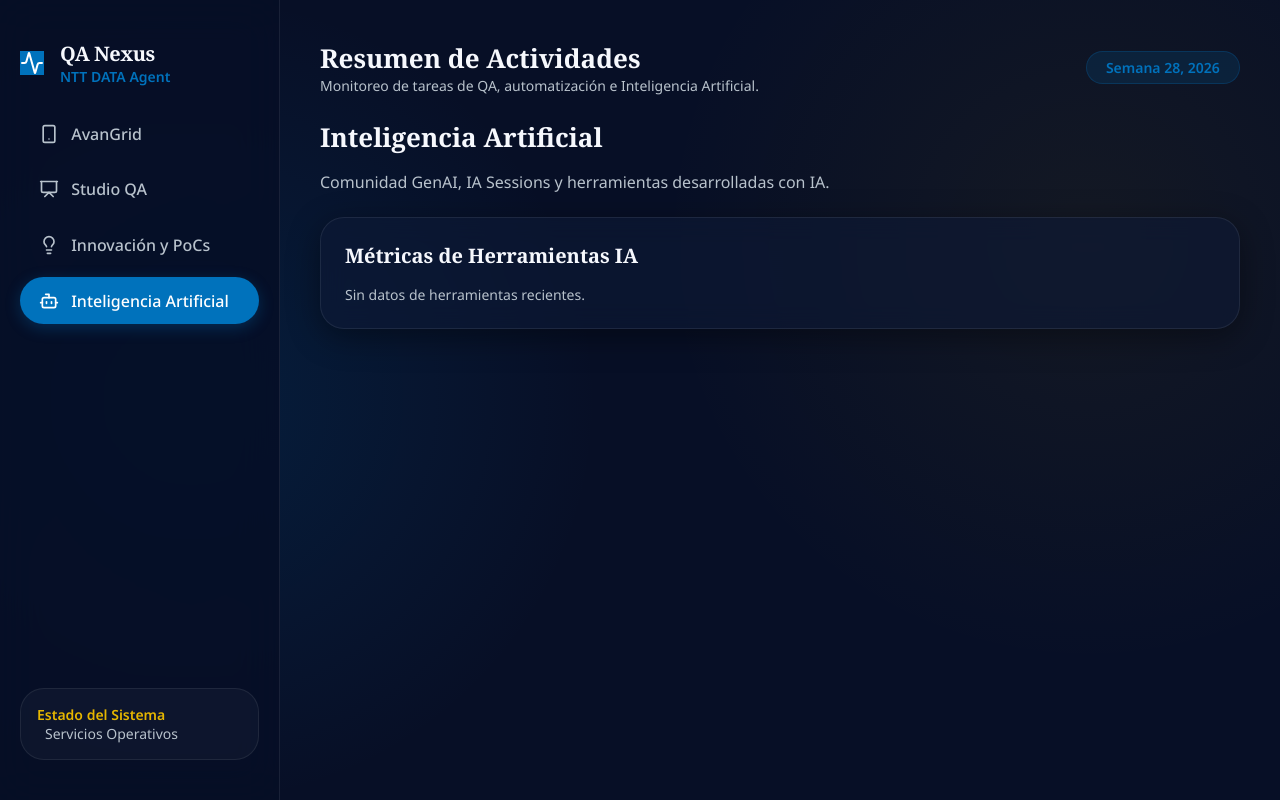
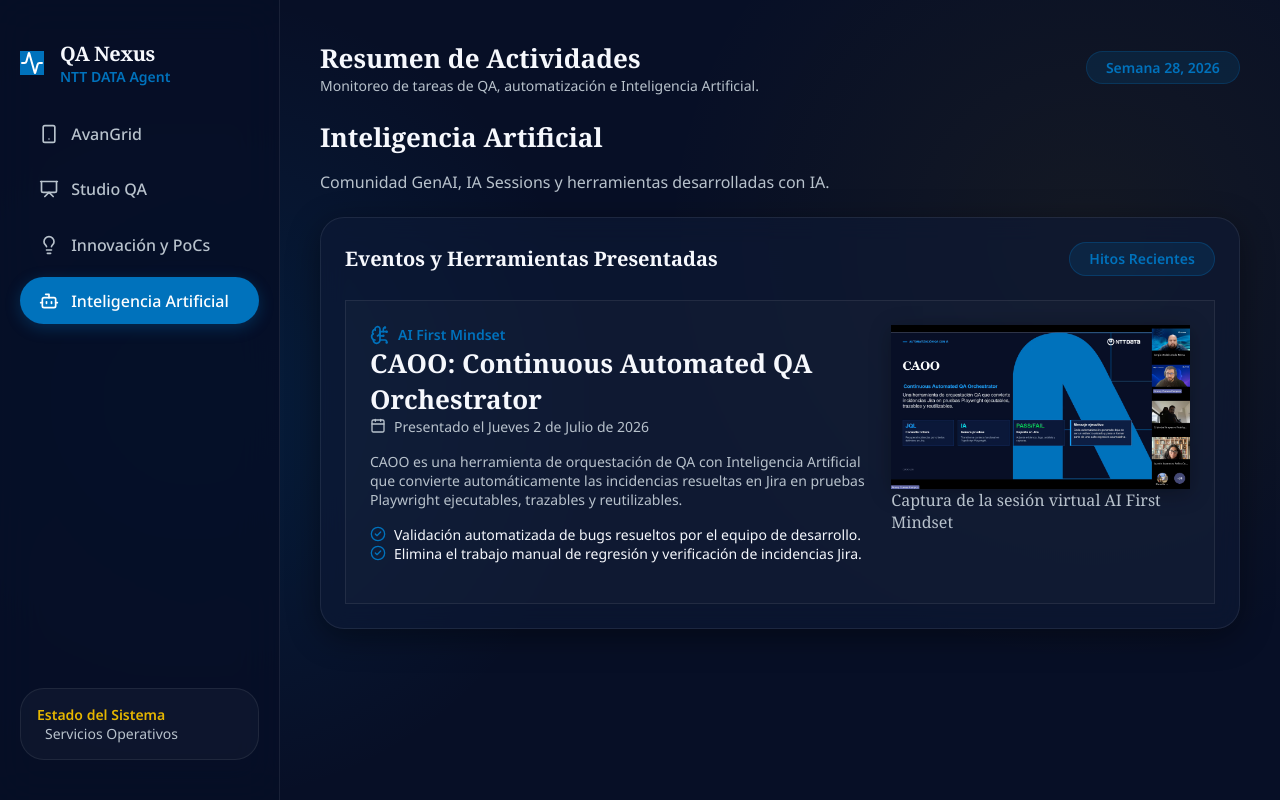
Before and after one commit to TuxMarley/dashboard, a React (Vite) app: page /ia in a window 1280 px wide. Built offline with nearby package versions, Linux system fonts and the light colour scheme.

Commit message:
feat(ia): add CAOO presentation event and screenshot in public folder

```diff
--- a/src/pages/InteligenciaArtificial.jsx
+++ b/src/pages/InteligenciaArtificial.jsx
@@ -1,4 +1,5 @@
 import React from 'react';
+import { Calendar, BrainCircuit, CheckCircle2, Presentation, ShieldAlert } from 'lucide-react';
 
 const InteligenciaArtificial = () => {
   return (
@@ -6,10 +7,66 @@ const InteligenciaArtificial = () => {
       <h2 className="text-2xl font-bold mb-4 font-serif">Inteligencia Artificial</h2>
       <p className="text-muted mb-6">Comunidad GenAI, IA Sessions y herramientas desarrolladas con IA.</p>
 
-      <div className="glass-card">
-        <h3 className="font-semibold text-xl mb-4">Métricas de Herramientas IA</h3>
-        <p className="text-sm text-muted">Sin datos de herramientas recientes.</p>
+      <div className="glass-card mb-6">
+        <div className="flex justify-between items-center mb-6">
+          <h3 className="font-semibold text-xl">Eventos y Herramientas Presentadas</h3>
+          <div className="pill-tag" style={{ background: 'rgba(0, 114, 188, 0.15)', color: 'var(--brand-blue)', borderColor: 'rgba(0, 114, 188, 0.3)' }}>
+            <span>Hitos Recientes</span>
+          </div>
+        </div>
+
+        {/* CAOO Presentation Card */}
+        <div className="p-6 rounded-3xl" style={{ background: 'rgba(255, 255, 255, 0.02)', border: '1px solid var(--glass-border)' }}>
+          <div className="flex gap-6 items-start" style={{ flexWrap: 'wrap-reverse' }}>
+
+            {/* Text details */}
+            <div className="flex-col" style={{ flex: '2 1 400px' }}>
+              <div className="flex items-center gap-2 mb-2 text-sm text-cyan font-semibold">
+                <BrainCircuit size={20} />
+                <span>AI First Mindset</span>
+              </div>
+
+              <h4 className="font-serif font-bold text-2xl text-white mb-2">CAOO: Continuous Automated QA Orchestrator</h4>
+
+              <div className="flex items-center gap-2 text-sm text-muted mb-4">
+                <Calendar size={16} />
+                <span>Presentado el Jueves 2 de Julio de 2026</span>
+              </div>
+
+              <p className="text-sm text-muted mb-4 leading-relaxed">
+                CAOO es una herramienta de orquestación de QA con Inteligencia Artificial que convierte automáticamente
+                las incidencias resueltas en Jira en pruebas Playwright ejecutables, trazables y reutilizables.
+              </p>
+
+              <div className="flex-col gap-2 mb-4">
+                <div className="flex items-center gap-2 text-sm text-white">
+                  <CheckCircle2 size={16} className="text-cyan" />
+                  <span>Validación automatizada de bugs resueltos por el equipo de desarrollo.</span>
+                </div>
+                <div className="flex items-center gap-2 text-sm text-white mt-1">
+                  <CheckCircle2 size={16} className="text-cyan" />
+                  <span>Elimina el trabajo manual de regresión y verificación de incidencias Jira.</span>
+                </div>
+              </div>
+            </div>
+
+            {/* Meeting Screenshot (Small image in the corner/side) */}
+            <div className="flex-col items-center" style={{ flex: '1 1 250px', minWidth: '220px' }}>
+              <div className="rounded-2xl overflow-hidden border" style={{ borderColor: 'var(--glass-border)', boxShadow: '0 4px 20px rgba(0, 0, 0, 0.3)' }}>
+                <img
+                  src="/caoo_presentation.png"
+                  alt="CAOO Presentation AI First Mindset"
+                  className="w-full h-auto object-cover hover:scale-105 transition-transform duration-300"
+                  style={{ display: 'block' }}
+                />
+              </div>
+              <p className="text-xs text-muted text-center mt-2 font-serif italic">Captura de la sesión virtual AI First Mindset</p>
+            </div>
+
+          </div>
+        </div>
       </div>
+
     </div>
   );
 };
```
Also changed, not shown: public/caoo_presentation.png (added).
